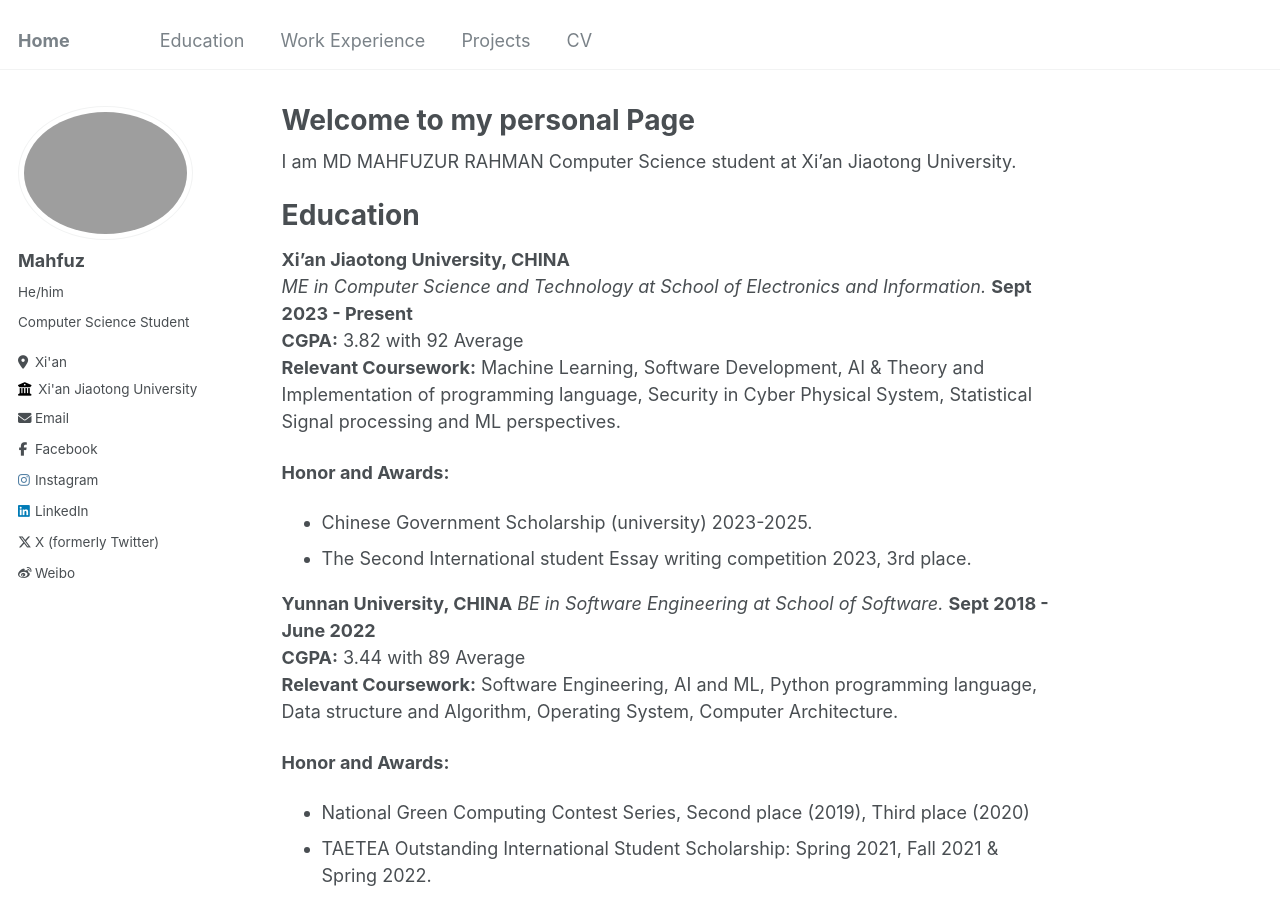
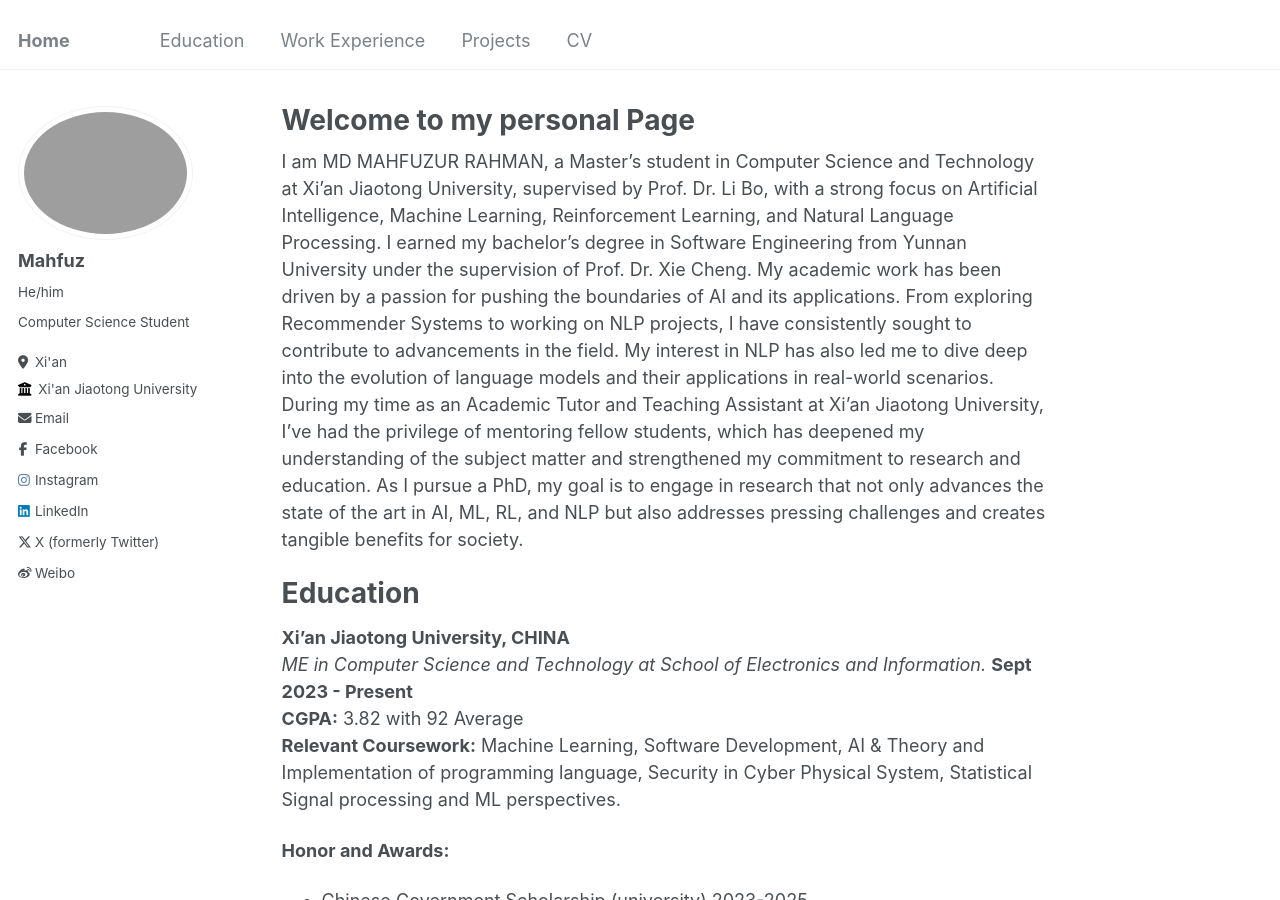
Before and after one commit to mahfuztbt/mahfuztbt.github.io, a Jekyll site: the page built from _pages/about.md, in a window 1280 px wide and 900 px high. Built offline with Jekyll 4.4.1, drawn with Linux system fonts in a browser that asks for light colours.

Commit message:
Update about.md

```diff
--- a/_pages/about.md
+++ b/_pages/about.md
@@ -7,7 +7,10 @@ redirect_from:
   - /about.html
 ---
 
-I am MD MAHFUZUR RAHMAN Computer Science student at Xi'an Jiaotong University.
+I am MD MAHFUZUR RAHMAN, a Master’s student in Computer Science and Technology at Xi'an Jiaotong University, supervised by Prof. Dr. Li Bo, with a strong focus on Artificial Intelligence, Machine Learning, Reinforcement Learning, and Natural Language Processing. I earned my bachelor’s degree in Software Engineering from Yunnan University under the supervision of Prof. Dr. Xie Cheng.
+My academic work has been driven by a passion for pushing the boundaries of AI and its applications. From exploring Recommender Systems to working on NLP projects, I have consistently sought to contribute to advancements in the field. My interest in NLP has also led me to dive deep into the evolution of language models and their applications in real-world scenarios.
+During my time as an Academic Tutor and Teaching Assistant at Xi'an Jiaotong University, I’ve had the privilege of mentoring fellow students, which has deepened my understanding of the subject matter and strengthened my commitment to research and education.
+As I pursue a PhD, my goal is to engage in research that not only advances the state of the art in AI, ML, RL, and NLP but also addresses pressing challenges and creates tangible benefits for society.
 
 
 # Education
```
